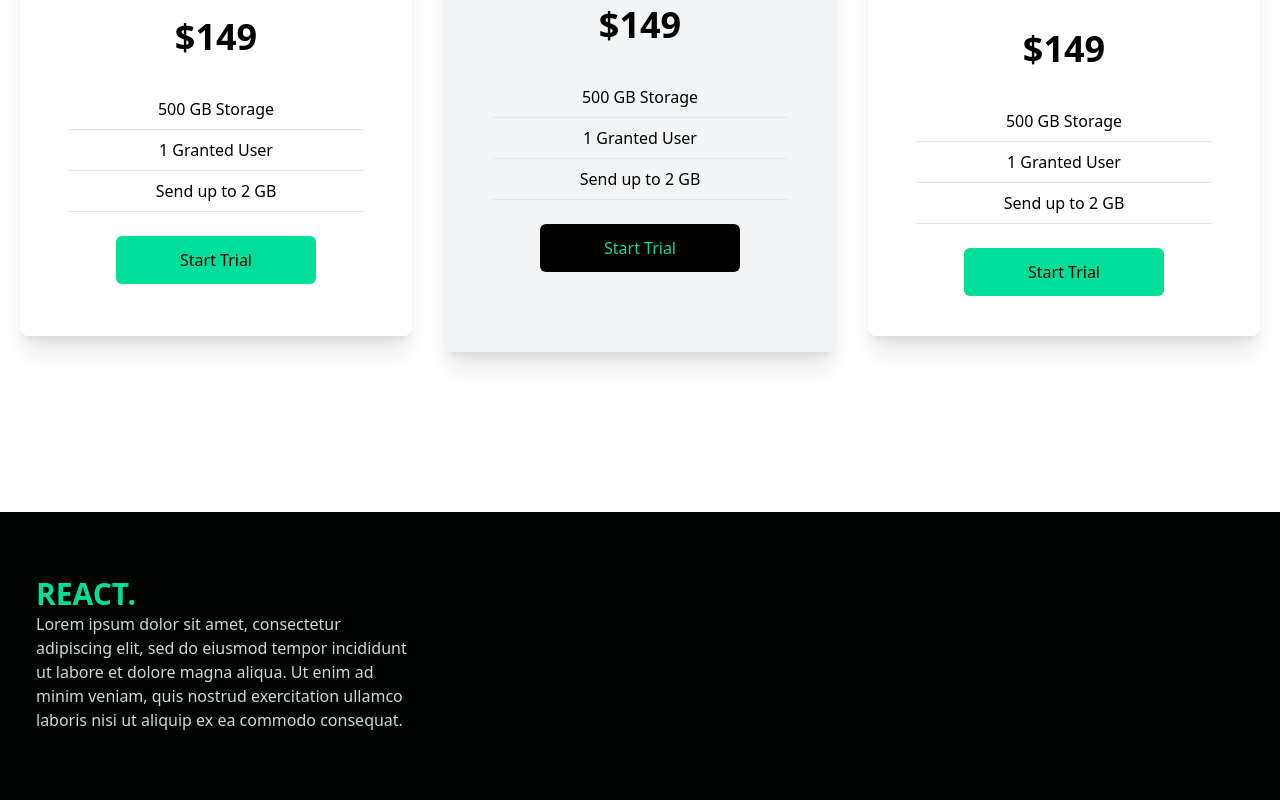
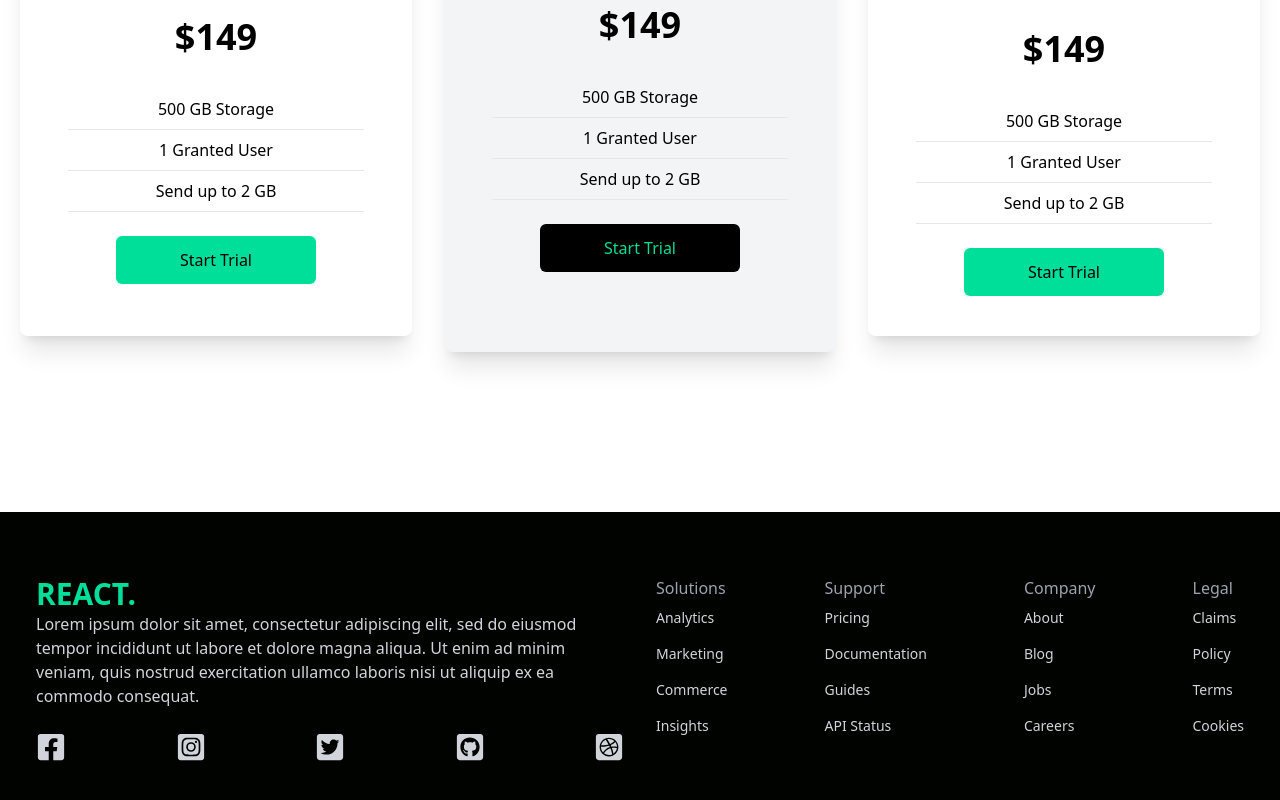
Before and after one commit to Nezo96/Simple-React-and-Tailwind-CSS-website, a React (Create React App) app: page / in a window 1280 px wide. Shown: the part 1962-2762 px from the top of the page. Built offline with nearby package versions, Linux system fonts and the light colour scheme.

Commit message:
Updated footer component

```diff
--- a/src/components/Footer.jsx
+++ b/src/components/Footer.jsx
@@ -6,10 +6,11 @@ import {
   FaInstagramSquare,
   FaTwitterSquare,
 } from "react-icons/fa";
+import FooterMenu from "./FooterMenu";
 
 const Footer = () => {
   return (
-    <div className="max-w-[1240px] mx-auto py-16 px-4 grid lg:grid-cols-3 gap-8 text-gray-300">
+    <div className="max-w-[1240px] mx-auto py-16 px-4 grid lg:grid-cols-2 gap-8 text-gray-300">
       <div>
         <h1 className="uppercase w-full text-3xl font-bold text-[#00df9a]">
           react.
@@ -20,6 +21,43 @@ const Footer = () => {
           minim veniam, quis nostrud exercitation ullamco laboris nisi ut
           aliquip ex ea commodo consequat.
         </p>
+        <div className="flex justify-between ms:w-[75%] my-6">
+          <FaFacebookSquare size={30} />
+          <FaInstagramSquare size={30} />
+          <FaTwitterSquare size={30} />
+          <FaGithubSquare size={30} />
+          <FaDribbbleSquare size={30} />
+        </div>
+      </div>
+      <div className="lg:col-span3 flex flex-row justify-between">
+        <FooterMenu
+          title={"Solutions"}
+          linkOne={"Analytics"}
+          linkTwo={"Marketing"}
+          linkThree={"Commerce"}
+          linkFour={"Insights"}
+        />
+        <FooterMenu
+          title={"Support"}
+          linkOne={"Pricing"}
+          linkTwo={"Documentation"}
+          linkThree={"Guides"}
+          linkFour={"API Status"}
+        />
+        <FooterMenu
+          title={"Company"}
+          linkOne={"About"}
+          linkTwo={"Blog"}
+          linkThree={"Jobs"}
+          linkFour={"Careers"}
+        />
+        <FooterMenu
+          title={"Legal"}
+          linkOne={"Claims"}
+          linkTwo={"Policy"}
+          linkThree={"Terms"}
+          linkFour={"Cookies"}
+        />
       </div>
     </div>
   );
--- /dev/null
+++ b/src/components/FooterMenu.jsx
@@ -0,0 +1,25 @@
+import React from "react";
+
+const FooterMenu = ({ title, linkOne, linkTwo, linkThree, linkFour }) => {
+  return (
+    <div>
+      <h6 className="font-medium text-gray-400">{title}</h6>
+      <ul className="flex flex-col">
+        <a href="#" className="py-2 text-sm">
+          {linkOne}
+        </a>
+        <a href="#" className="py-2 text-sm">
+          {linkTwo}
+        </a>
+        <a href="#" className="py-2 text-sm">
+          {linkThree}
+        </a>
+        <a href="#" className="py-2 text-sm">
+          {linkFour}
+        </a>
+      </ul>
+    </div>
+  );
+};
+
+export default FooterMenu;
```
